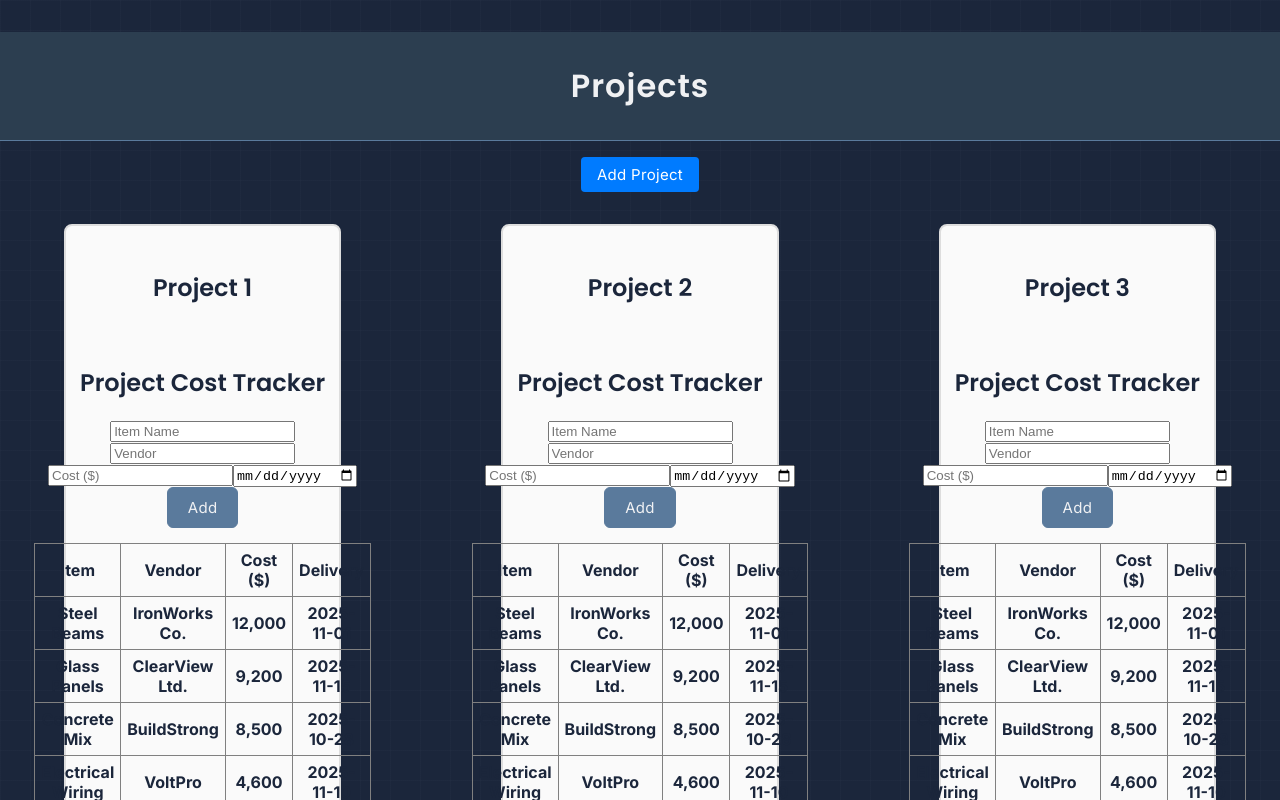
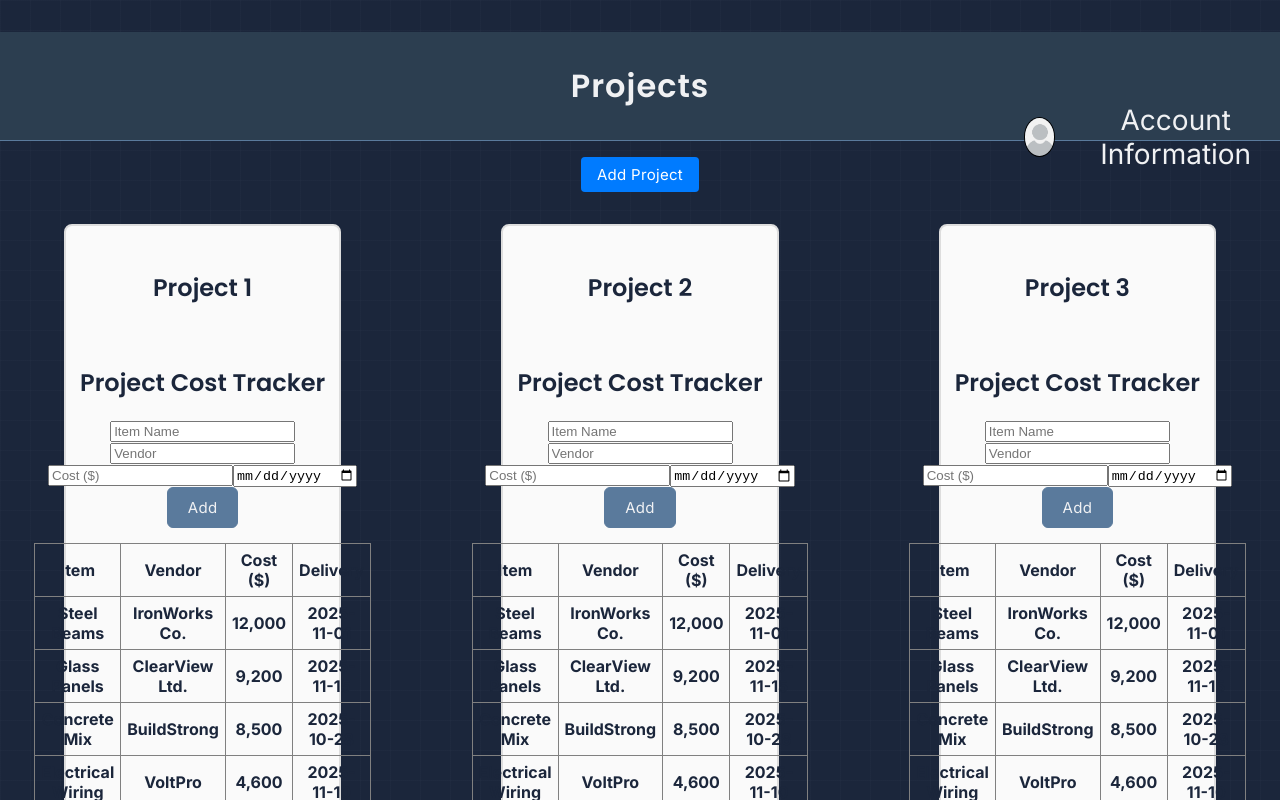
Before and after one commit to cooperbraun13/bluprnt, a React (Vite) app in the folder frontend/: page /projects in a window 1280 px wide. Shown: the top 800 px of the page. Built offline with nearby package versions, Linux system fonts and the light colour scheme.

Commit message:
feat[account button] added an account button and a few pages to make it so that the button can eventually call and load the page.

```diff
--- a/frontend/src/components/Header/Header.css
+++ b/frontend/src/components/Header/Header.css
@@ -16,3 +16,36 @@ a {
   top: 50%;
   transform: translateY(-50%);
 }
+
+.Account {
+  position: absolute;
+  top: 40%;
+  left: 80%;
+
+  display: flex;
+  flex-direction: row;
+  align-items: center;
+}
+
+
+.unknown_user{
+  display:block;
+  width: 100%;
+  height: 100%;
+  object-fit: cover;
+
+}
+
+.user_button{
+  padding:0;
+  width: 2.5rem;
+  height: 2.5rem;
+  overflow:hidden;
+  border-radius:50%;
+  border: 1px solid black;
+}
+
+.account_info{
+  position:static;
+  margin-left: 1rem;
+}
--- a/frontend/src/components/Header/Header.tsx
+++ b/frontend/src/components/Header/Header.tsx
@@ -22,6 +22,8 @@ export default function Header({
       </h1>
       {rightSlot && <div className="right-slot">{rightSlot}</div>}
       {showTagline && <p className="tagline">Your blueprint for success</p>}
+      <div className="Account"><button className="user_button"><img className="unknown_user" src="../../unknown_user.jpg" alt="Unknown User"></img></button>
+      <p className="account_info">Account Information</p></div>
     </div>
   );
 }
```
Also changed, not shown: frontend/src/pages/Login/login.tsx (added, +10 -0 lines), frontend/public/unknown_user.jpg (added).
